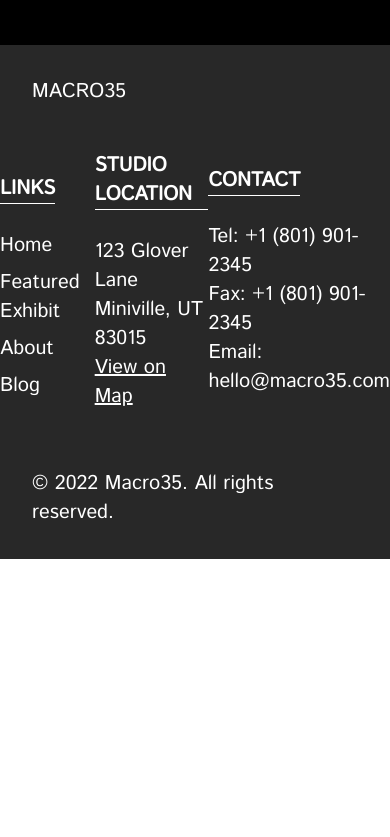
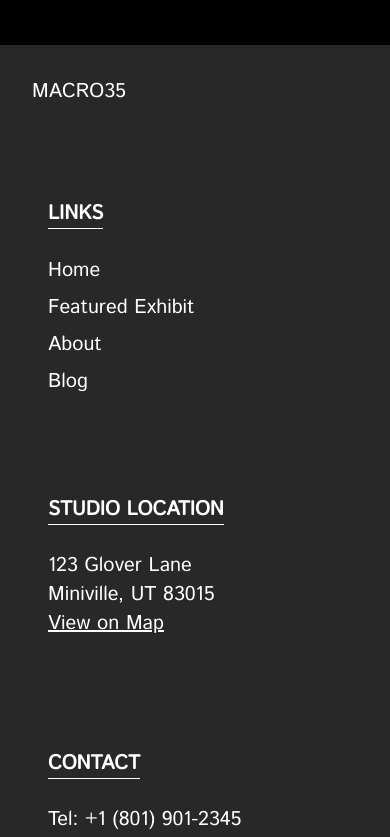
Before and after one commit to trevsm/macro35-photography, a React (Create React App) app: page / in a window 390 px wide. Shown: the part 3480-4317 px from the top of the page. Before the commit the page ends 4039 px from the top, so only its background shows below. Built offline with nearby package versions, Linux system fonts and the light colour scheme; a web font is replaced by a local one.

Commit message:
mobile footer

```diff
--- a/src/partials/Footer.tsx
+++ b/src/partials/Footer.tsx
@@ -11,14 +11,31 @@ const StyledFooter = styled.footer`
   * {
     color: white;
   }
+  .links,
+  .location,
+  .contact {
+    padding: 2rem;
+    min-width: 250px;
+  }
+
   .content {
     position: relative;
     padding: 5rem 0;
     padding-bottom: 8rem;
     display: flex;
-    justify-content: space-around;
+    flex-wrap: wrap;
+    justify-content: center;
     align-items: center;
   }
+
+  .flex {
+    padding: 1rem;
+    display: flex;
+    flex-wrap: wrap;
+    justify-content: start;
+    width: fit-content;
+  }
+
   h4 {
     border-bottom: 1px solid white;
     width: fit-content;
@@ -64,7 +81,7 @@ export default function Footer() {
   return (
     <StyledFooter>
       <Content>
-        <Spacer />
+        <div className="flex">
           <div className="logo">MACRO35</div>
           <div className="links">
             <h4>Links</h4>
@@ -91,7 +108,7 @@ export default function Footer() {
           <div className="copyright">
             &copy; {new Date().getFullYear()} Macro35. All rights reserved.
           </div>
-        <Spacer />
+        </div>
       </Content>
     </StyledFooter>
   );
```
Lines whose indentation alone changed are shown as unchanged.
